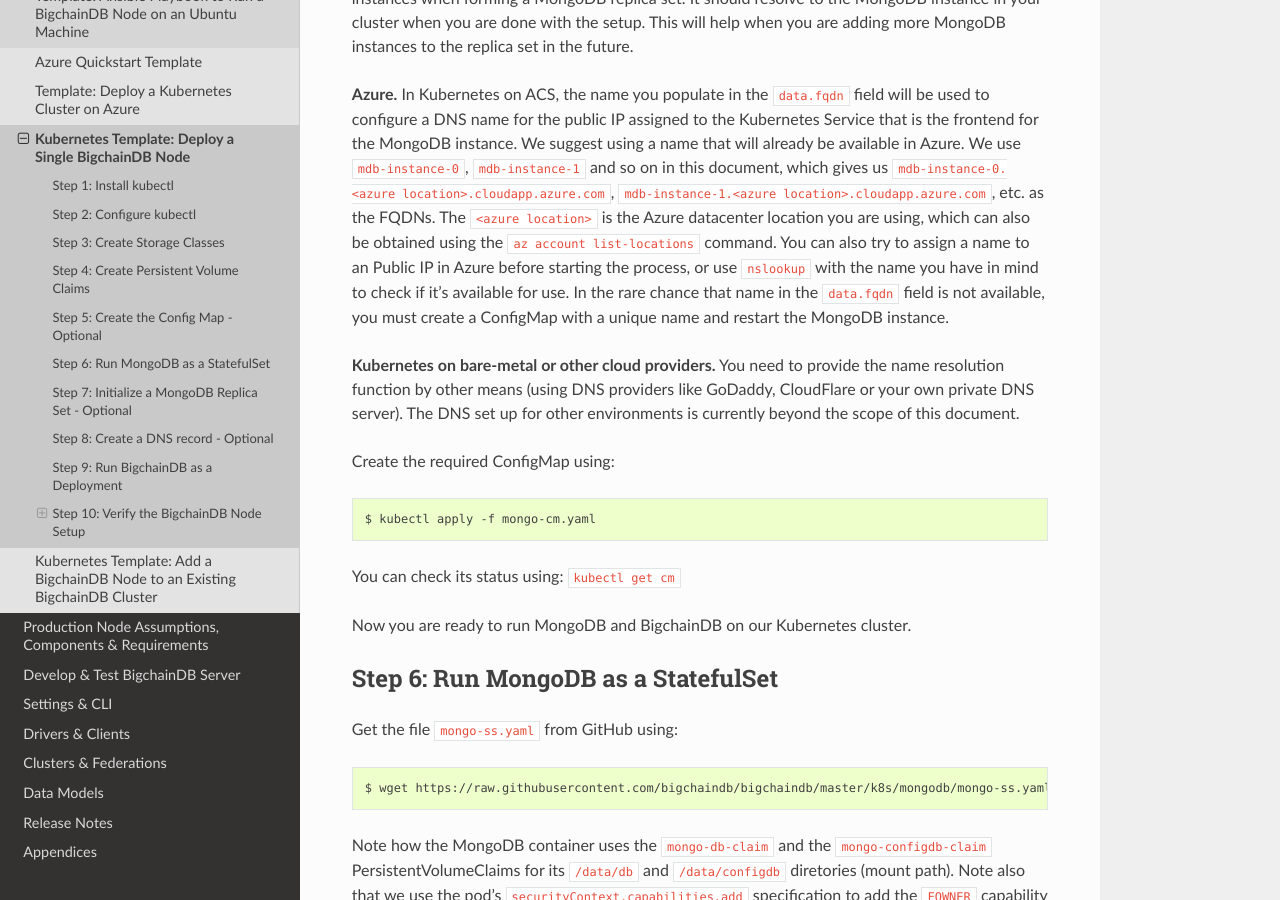
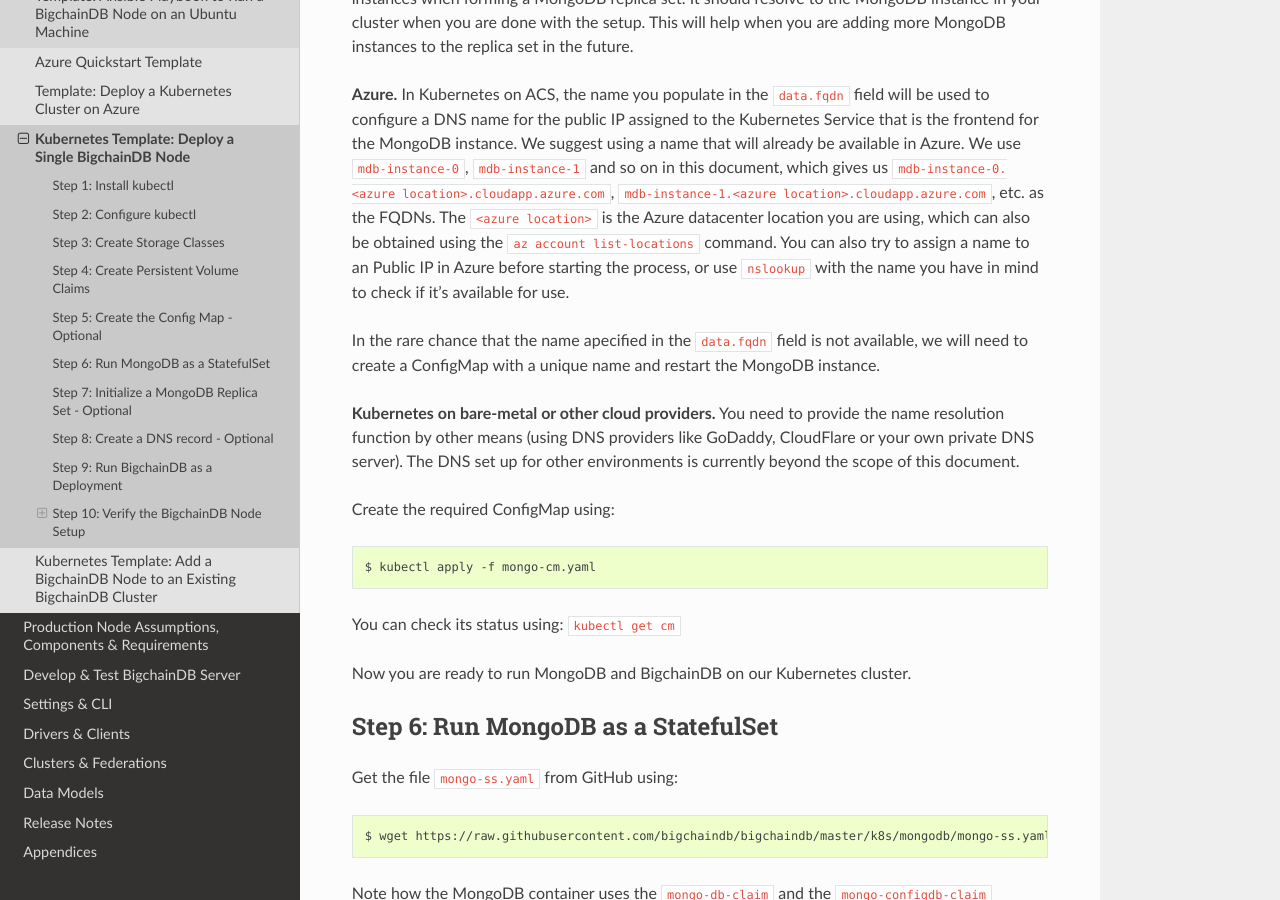
Before and after one commit to bigchaindb/bigchaindb, a Sphinx documentation site: the page built from docs/server/source/cloud-deployment-templates/node-on-kubernetes.rst, in a window 1280 px wide and 900 px high, scrolled down 3084 px. Built offline with Sphinx 7.4.7 and the Read the Docs theme 2.0.0, drawn with Linux system fonts in a browser that asks for light colours; pages that are not in the unit, such as notebooks, are missing from menus.

Commit message:
Minor fixes

```diff
--- a/docs/server/source/cloud-deployment-templates/node-on-kubernetes.rst
+++ b/docs/server/source/cloud-deployment-templates/node-on-kubernetes.rst
@@ -195,9 +195,10 @@
 You can also try to assign a name to an Public IP in Azure before starting
 the process, or use ``nslookup`` with the name you have in mind to check
 if it's available for use.
-In the rare chance that name in the ``data.fqdn`` field is not available,
-you must create a ConfigMap with a unique name and restart the
-MongoDB instance.
+
+In the rare chance that the name apecified in the ``data.fqdn`` field is not
+available, we will need to create a ConfigMap with a unique name and
+restart the MongoDB instance.
 
 **Kubernetes on bare-metal or other cloud providers.**
 You need to provide the name resolution function
```
Also changed, not shown: 1 other file.
